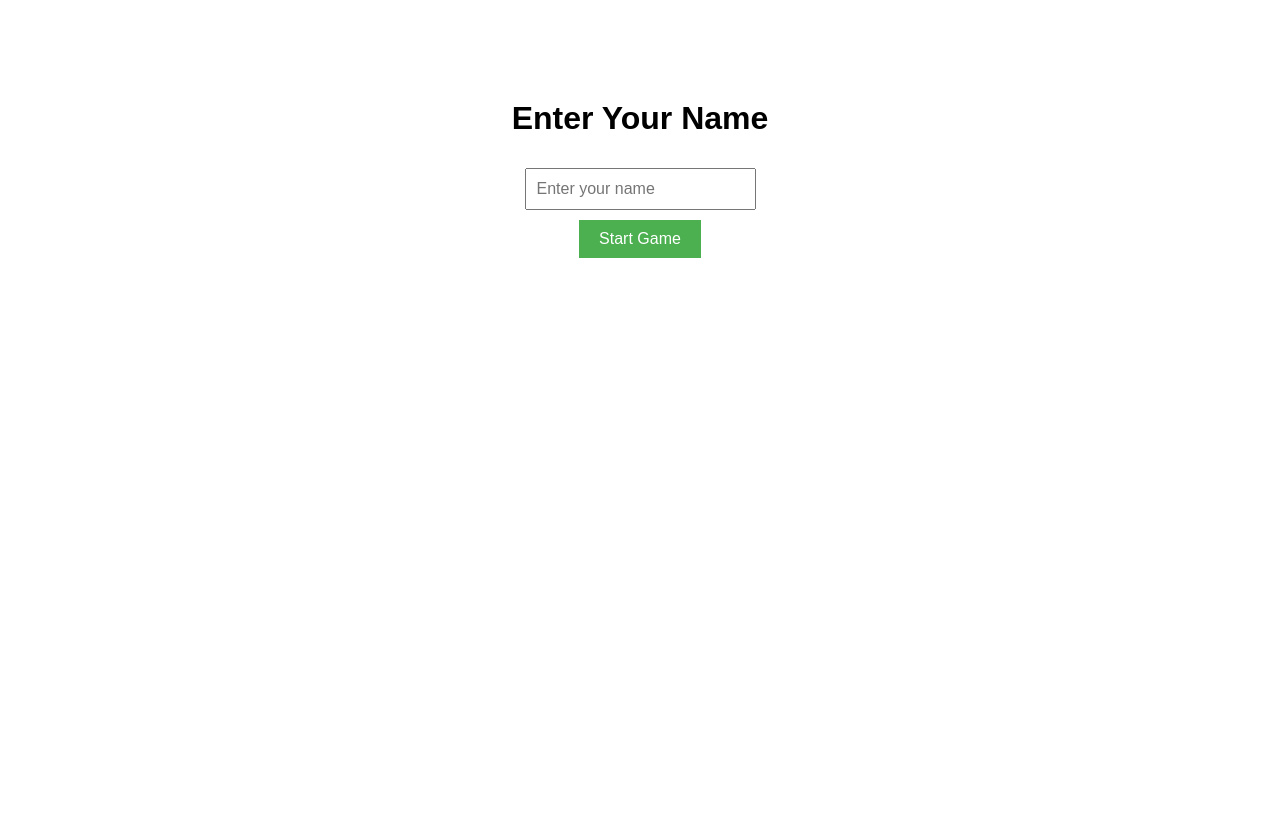
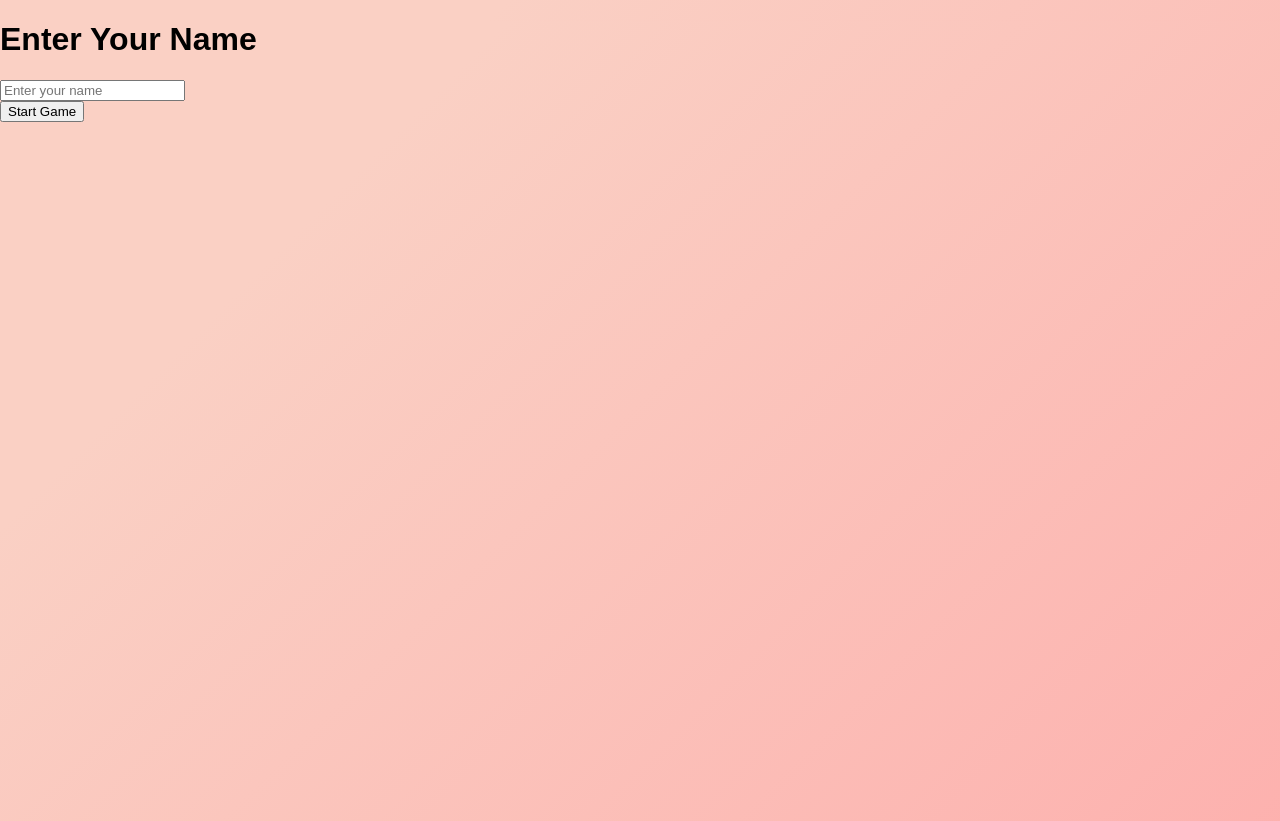
Before and after one commit to SAAH-TECH/playport, a plain HTML site: page index.html in a window 1280 px wide. Before the commit the page ends 800 px from the top, so only its background shows below. Drawn offline with Linux system fonts and the light colour scheme.

Commit message:
Update index.html

```diff
--- a/index.html
+++ b/index.html
@@ -4,26 +4,24 @@
     <meta charset="UTF-8">
     <meta name="viewport" content="width=device-width, initial-scale=1.0">
     <title>Enter Your Name</title>
-    <style>
-        body {
-            font-family: Arial, sans-serif;
-            text-align: center;
-            margin-top: 100px;
-        }
-        input {
-            padding: 10px;
-            font-size: 16px;
-            margin: 10px;
-        }
-        button {
-            padding: 10px 20px;
-            font-size: 16px;
-            cursor: pointer;
-            background-color: #4CAF50;
-            color: white;
-            border: none;
-        }
-    </style>
+ <style>
+  body, html {
+    margin: 0;
+    padding: 0;
+    height: 100%;
+    background: linear-gradient(-45deg, #ff9a9e, #fad0c4, #fad0c4, #fbc2eb);
+    background-size: 400% 400%;
+    animation: gradientBG 10s ease infinite;
+    font-family: Arial, sans-serif;
+  }
+
+  @keyframes gradientBG {
+    0% { background-position: 0% 50%; }
+    50% { background-position: 100% 50%; }
+    100% { background-position: 0% 50%; }
+  }
+</style>
+
 </head>
 <body>
 
```
